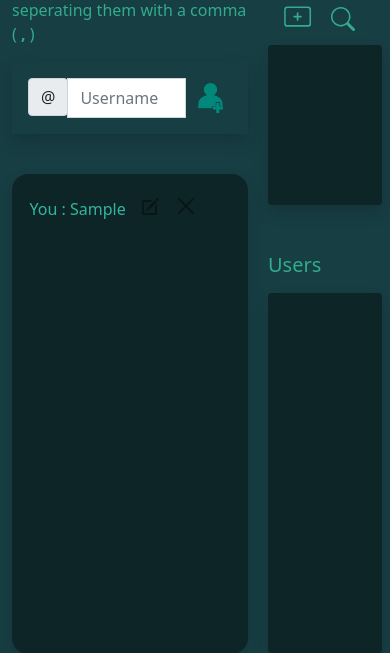
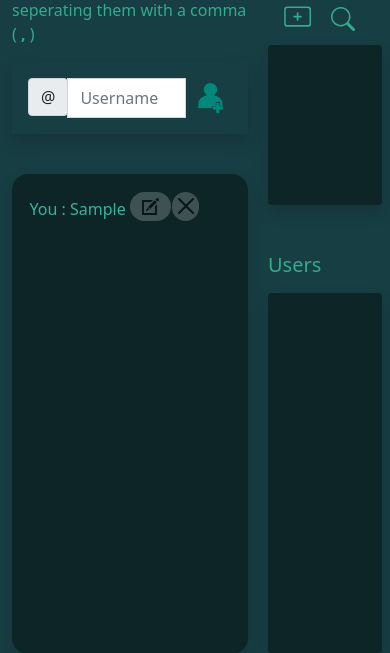
Before and after one commit to ckronber/chat-web-app, a Flask app: template website/templates/home.html in a window 390 px wide. Shown: the part 166-819 px from the top of the page. Run offline with Flask 2, Linux system fonts and the light colour scheme; a user stored in the database is signed in; tables that the repository leaves empty hold one stand-in row (values such as "Sample post"); the template is opened without the code that fills it: values that come from a table or form of the project are taken from there, most other values are stand-ins (such as "Sample title", 1, 10 or a date in 2020); some libraries are stand-ins or nearby versions.

Commit message:
changed background for edit and delete which should show up better for mobile

```diff
--- a/website/static/CSS/custom.css
+++ b/website/static/CSS/custom.css
@@ -214,7 +214,7 @@
 /*EDIT button*/
 #editB{
     border:none;
-    background-color:transparent;
+    background-color:rgb(255, 255, 255,.5);
     display:inline-flex;
     border-radius: 2rem;
     height:1.8rem;
@@ -242,6 +242,7 @@
 #closeX{
     border:none;
     height:auto;
+    background-color:rgb(255, 255, 255,.5);
     width:1.2rem;
     border-radius: 1rem;
     opacity:.4;
```
Also changed, not shown: website/database.db.
